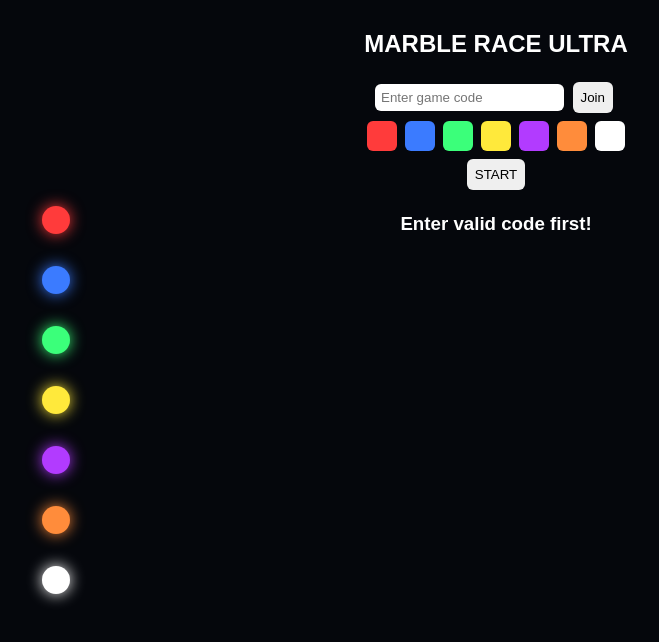
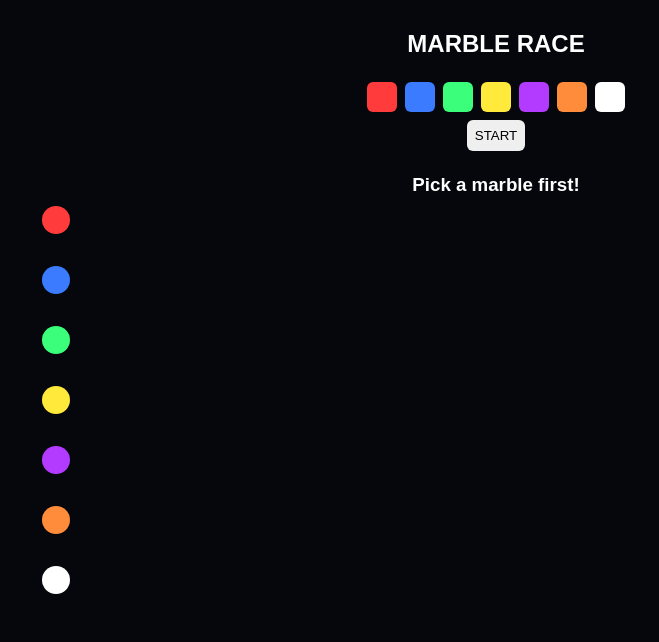
Before and after one commit to tylerggf/Marble-game, a website: page Game.html in a window 1280 px wide. Both pictures are taken after a click on the button "START". Shown: the whole page, without its empty margins (144-803 px from the left). Drawn offline with Linux system fonts and the light colour scheme.

Commit message:
Update Game.html

```diff
--- a/Game.html
+++ b/Game.html
@@ -2,7 +2,7 @@
 <html>
 <head>
 <meta charset="UTF-8">
-<title>Marble Race ULTRA</title>
+<title>Marble Race FIXED</title>
 
 <style>
 body {
@@ -26,7 +26,6 @@ canvas {
   top: 50%;
   left: 50%;
   transform: translate(-50%, -50%);
-  border-radius: 12px;
 }
 
 button {
@@ -36,28 +35,19 @@ button {
   border: none;
   cursor: pointer;
 }
-
-input {
-  padding: 6px;
-  border-radius: 6px;
-  border: none;
-}
 </style>
 </head>
 
 <body>
 
 <div id="ui">
-  <h2>MARBLE RACE ULTRA</h2>
-
-  <input id="codeInput" placeholder="Enter game code">
-  <button onclick="submitCode()">Join</button>
+  <h2>MARBLE RACE</h2>
 
   <div id="buttons"></div>
 
   <button onclick="startGame()">START</button>
 
-  <h3 id="status">Enter a code to play</h3>
+  <h3 id="status">Pick a marble</h3>
 </div>
 
 <canvas id="c" width="1000" height="600"></canvas>
@@ -65,13 +55,9 @@ input {
 <script>
 
 // =========================
-// SERVER
-// =========================
-const SERVER = "https://YOUR-RENDER-URL";
-
-// =========================
 // CANVAS
 // =========================
+
 const c = document.getElementById("c");
 const ctx = c.getContext("2d");
 
@@ -86,52 +72,18 @@ const NAMES = ["Red","Blue","Green","Yellow","Purple","Orange","White"];
 // =========================
 // STATE
 // =========================
+
 let selected = null;
 let marbles = [];
 let obstacles = [];
 let particles = [];
 let state = "waiting";
 let winnerLocked = false;
-let activeCode = null;
-
-// =========================
-// CODE SYSTEM
-// =========================
-async function submitCode(){
-
-  const code = document.getElementById("codeInput").value;
-
-  const res = await fetch(SERVER + "/validate", {
-    method: "POST",
-    headers: {"Content-Type":"application/json"},
-    body: JSON.stringify({ code })
-  });
-
-  const data = await res.json();
-
-  if(!data.valid){
-    status.innerText = "❌ " + data.message;
-    return;
-  }
-
-  activeCode = code;
-  status.innerText = "✅ Code accepted";
-}
-
-async function useCode(){
-
-  if(!activeCode) return;
-
-  await fetch(SERVER + "/use", {
-    method: "POST",
-    headers: {"Content-Type":"application/json"},
-    body: JSON.stringify({ code: activeCode })
-  });
-}
 
 // =========================
 // OBSTACLES
 // =========================
+
 function makeObstacles(){
   obstacles=[];
   for(let i=0;i<LANES;i++){
@@ -142,6 +94,7 @@ function makeObstacles(){
 // =========================
 // PARTICLES
 // =========================
+
 class Particle {
   constructor(x,y,color){
     this.x=x;
@@ -169,6 +122,7 @@ class Particle {
 // =========================
 // MARBLE
 // =========================
+
 class Marble {
   constructor(i){
     this.i=i;
@@ -216,14 +170,11 @@ class Marble {
       state="finished";
 
       status.innerText="WINNER: "+NAMES[this.i];
-
-      useCode();
     }
   }
 
   draw(){
 
-    // trail
     for(let i=0;i<this.trail.length;i++){
       let t=this.trail[i];
       ctx.globalAlpha=i/this.trail.length*0.4;
@@ -233,21 +184,17 @@ class Marble {
 
     ctx.globalAlpha=1;
 
-    ctx.shadowBlur=15;
-    ctx.shadowColor=COLORS[this.i];
-
     ctx.fillStyle=COLORS[this.i];
     ctx.beginPath();
     ctx.arc(this.x,this.y,14,0,Math.PI*2);
     ctx.fill();
-
-    ctx.shadowBlur=0;
   }
 }
 
 // =========================
 // SETUP
 // =========================
+
 function setup(){
   marbles=[];
   for(let i=0;i<LANES;i++){
@@ -259,6 +206,7 @@ function setup(){
 // =========================
 // UI
 // =========================
+
 const status=document.getElementById("status");
 const buttons=document.getElementById("buttons");
 
@@ -280,15 +228,11 @@ function initUI(){
 // =========================
 // START GAME
 // =========================
+
 function startGame(){
 
-  if(!activeCode){
-    status.innerText="Enter valid code first!";
-    return;
-  }
-
   if(selected===null){
-    status.innerText="Pick a marble!";
+    status.innerText="Pick a marble first!";
     return;
   }
 
@@ -302,6 +246,7 @@ function startGame(){
 // =========================
 // LOOP
 // =========================
+
 function loop(){
 
   ctx.clearRect(0,0,W,H);
@@ -321,6 +266,7 @@ function loop(){
 // =========================
 // INIT
 // =========================
+
 initUI();
 setup();
 loop();
```
